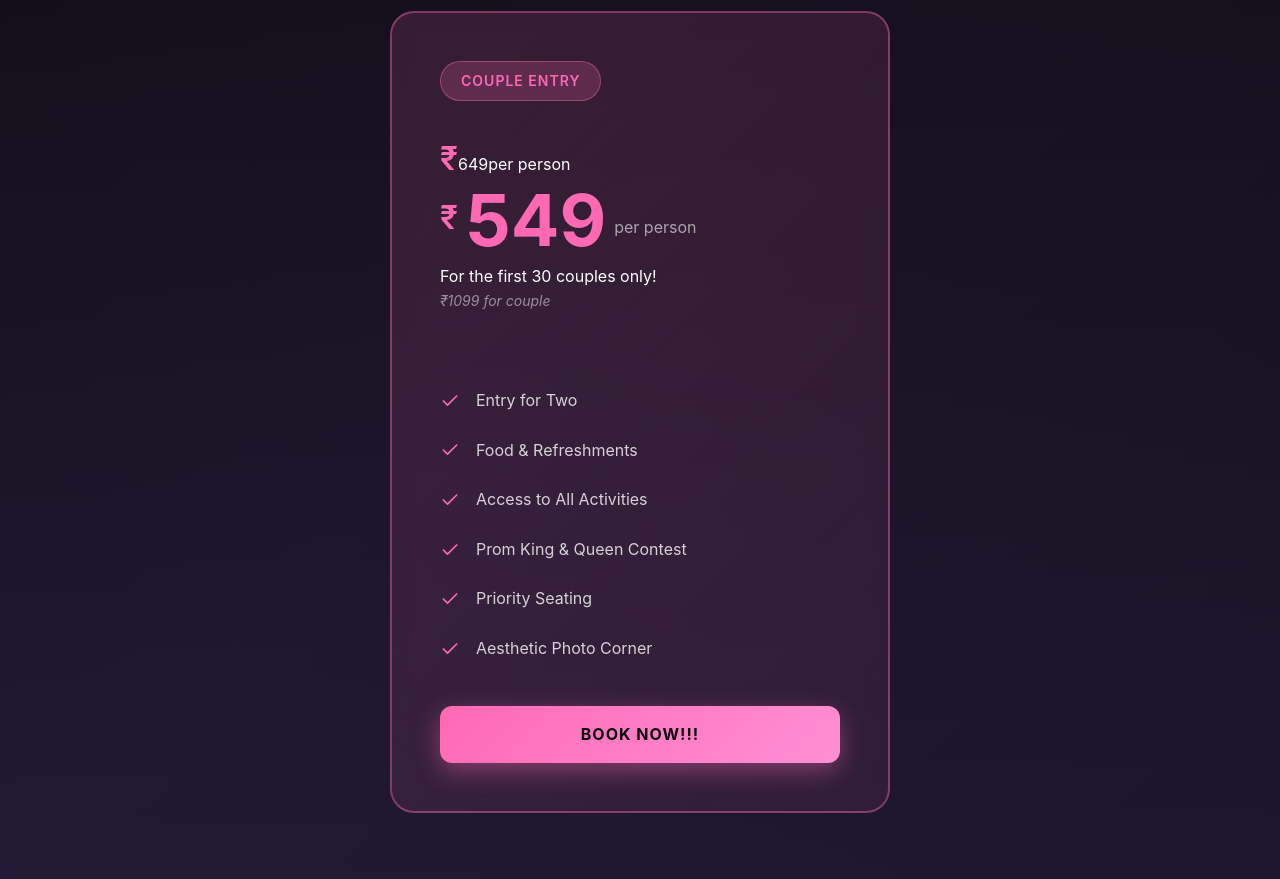
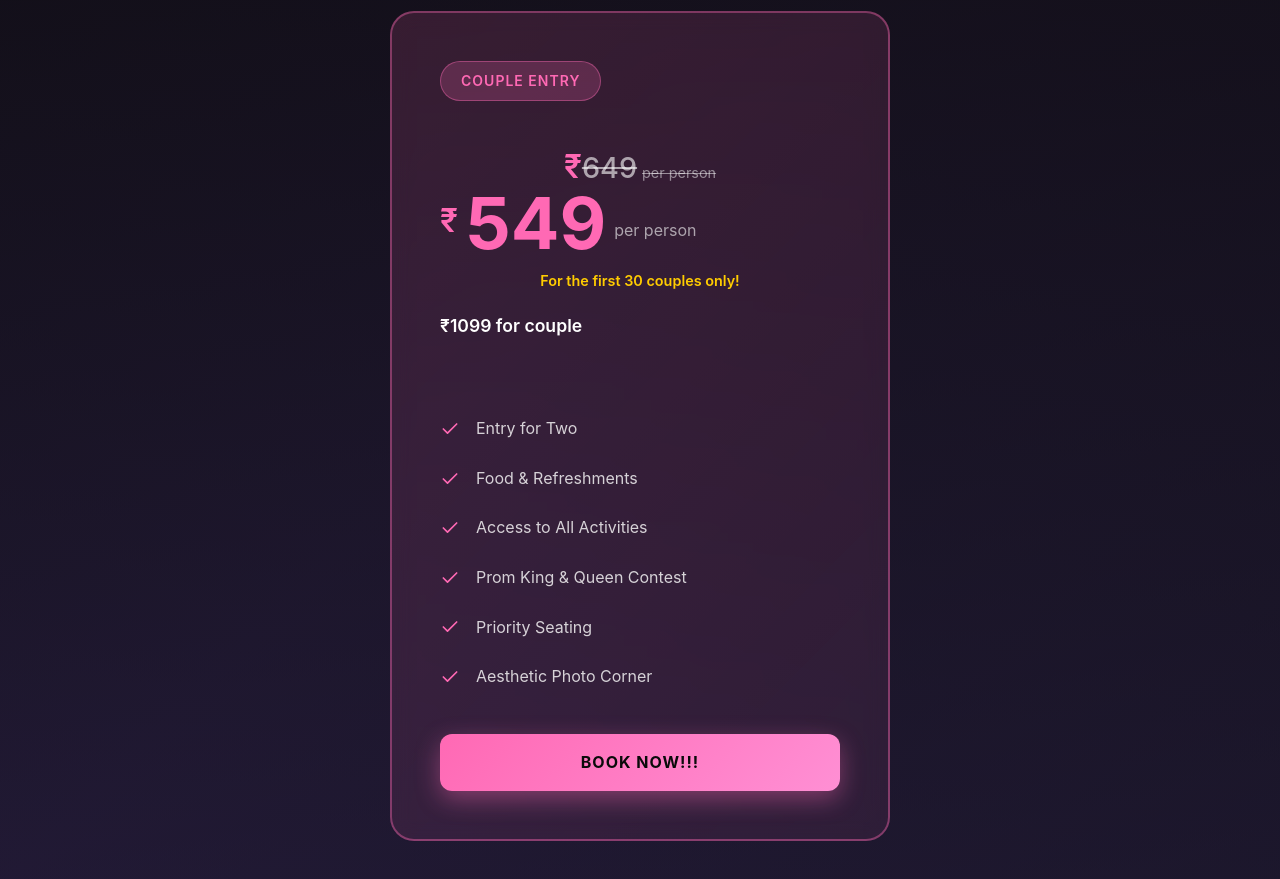
Before and after one commit to Architrb1795/prom, a React (Vite) app: page / in a window 1280 px wide. Shown: the part 3000-3879 px from the top of the page. Built offline with nearby package versions, Linux system fonts and the light colour scheme; the HTML template or start-up script is replaced by a standard one.

Commit message:
Updated Pricing.css

```diff
--- a/src/components/Pricing.css
+++ b/src/components/Pricing.css
@@ -114,13 +114,6 @@
   margin-bottom: 1rem;
 }
 
-.couple-price {
-  font-size: 0.875rem;
-  color: rgba(255, 255, 255, 0.5);
-  margin-bottom: 2rem;
-  font-style: italic;
-}
-
 .pricing-features {
   list-style: none;
   margin: 2rem 0;
@@ -202,3 +195,58 @@
     font-size: 3.5rem;
   }
 }
+
+/* --- START: OFFER STYLES --- */
+
+.offer-section {
+  text-align: center;
+}
+
+.old-pricing-amount {
+  display: flex;
+  align-items: baseline;
+  justify-content: center;
+  margin-bottom: -5px;
+}
+
+.old-price-strike {
+  font-size: 1.8rem;
+  font-weight: 500;
+  color: rgba(255, 255, 255, 0.6);
+  text-decoration: line-through; /* This adds the strikethrough */
+  margin-right: 5px;
+}
+
+.per-person-strike {
+  font-size: 0.9rem;
+  color: rgba(255, 255, 255, 0.5);
+  text-decoration: line-through; /* This adds the strikethrough */
+}
+
+.offer-text {
+  font-size: 0.9rem;
+  font-weight: 600;
+  color: #ffcc00;
+  margin-top: 10px;
+  margin-bottom: 20px;
+}
+
+/* This is an update to your existing .couple-price rule */
+.couple-price {
+  font-size: 1.1rem; /* Bumps up the size a bit */
+  color: rgba(255, 255, 255, 0.5);
+  margin-bottom: 2rem;
+  font-style: normal; /* Removes italics to match new style */
+}
+
+.old-couple-price-strike {
+  text-decoration: line-through;
+  margin-right: 8px;
+}
+
+.new-couple-price {
+  font-weight: 600;
+  color: #ffffff;
+}
+
+/* --- END: OFFER STYLES --- */
```
